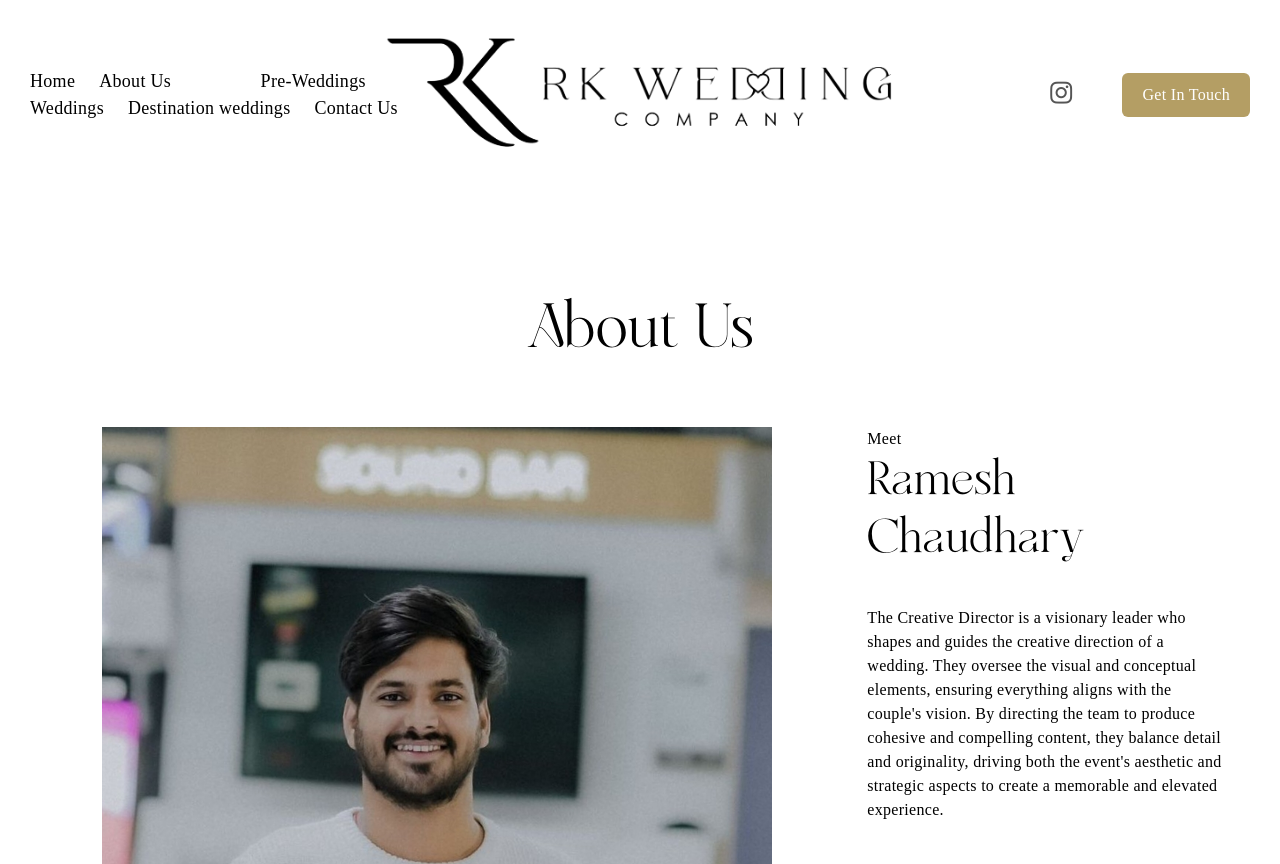
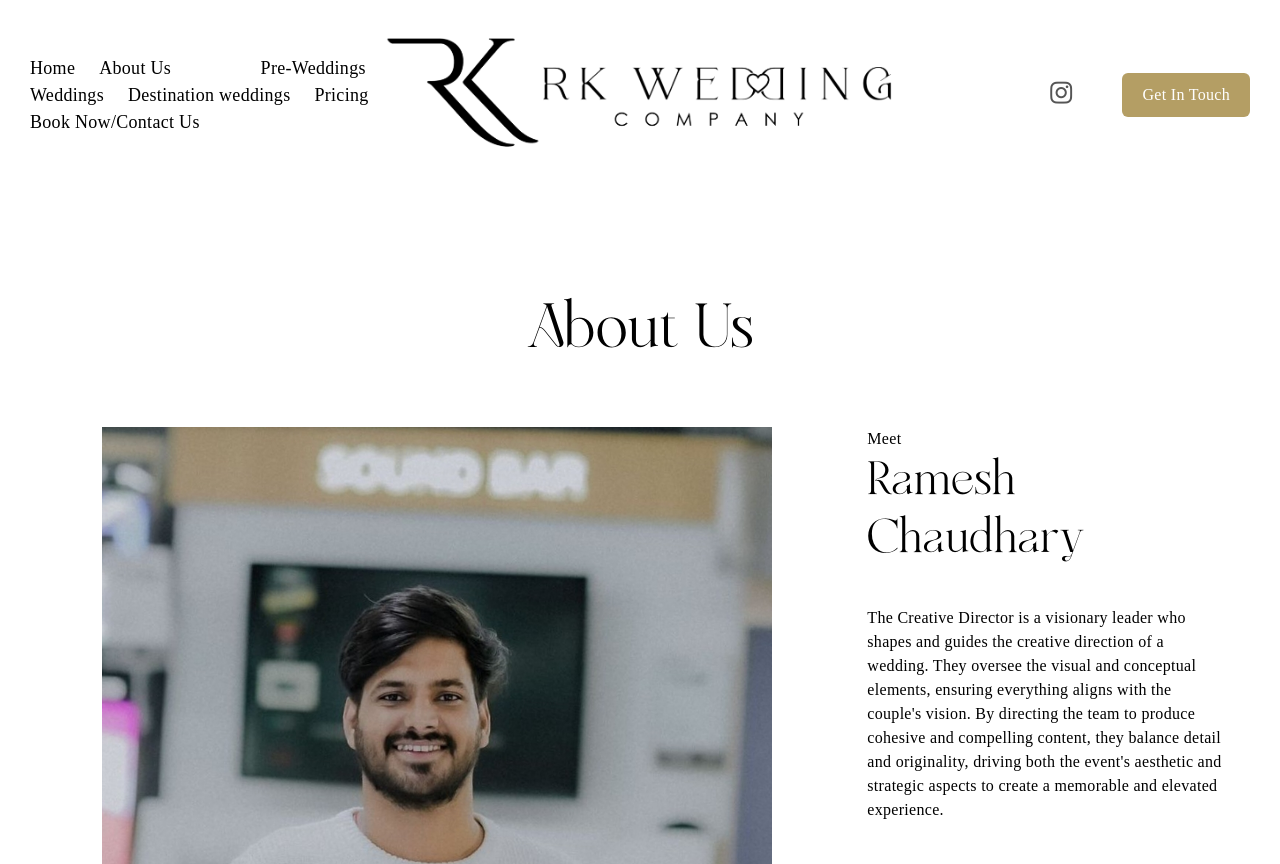
Before and after one commit to SavanNaik259/Rkwedding-, a plain HTML site: page about-us.html in a window 1280 px wide. Shown: the top 864 px of the page. Drawn offline with Linux system fonts and the light colour scheme; a script that the page names is missing; a web font is replaced by a local one.

Commit message:
Update about-us.html

```diff
--- a/about-us.html
+++ b/about-us.html
@@ -84,8 +84,8 @@
 
                         <li><a class="a"href="destination-weddings.html">Destination weddings</a></li>
 
-                        <li><a class="a"href="contact-us.html">Contact Us</a></li>
-
+                        <li><a class="a"href="pricing.html">Pricing</a></li>
+                        <li><a class="a"href="booking.html">Book Now/Contact Us</a></li>
                     </ul>
 
                 </div>
@@ -127,7 +127,8 @@
 
                         <li><a href="destination-weddings.html">Destination weddings</a></li>
 
-                        <li><a href="contact-us.html">Contact Us</a></li>
+                        <li><a class="a"href="pricing.html">Pricing</a></li>
+                        <li><a class="a"href="booking.html">Book Now/Contact Us</a></li>
 
                     <li><a href="https://www.instagram.com/rk_wedding_company?igsh=MTB3c21ocWd3Z2R4OA==" target="_blank">
 
```
